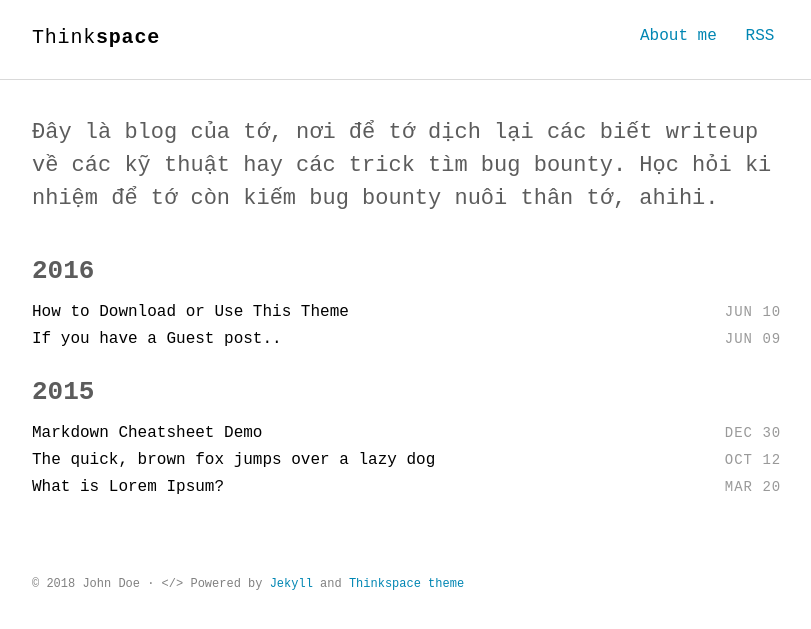
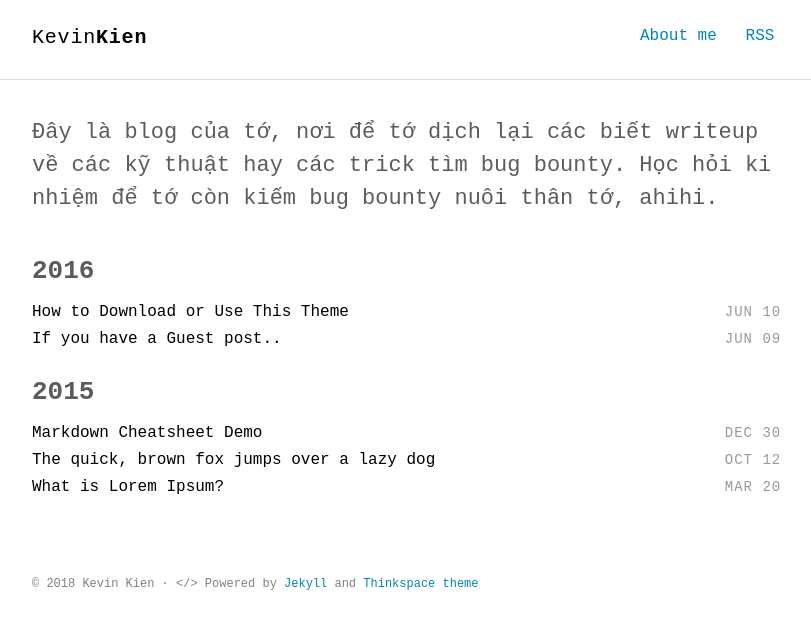
Before and after one commit to KevinKien/KevinKien.github.io, a Jekyll site: the page built from index.html, in a window 1280 px wide. Shown: the top 629 px of the page, without its empty margins (232-1043 px from the left). Built offline with Jekyll 4.4.1, drawn with Linux system fonts in a browser that asks for light colours; some web fonts are replaced.

Commit message:
Update _config.yml

```diff
--- a/_config.yml
+++ b/_config.yml
@@ -1,14 +1,11 @@
 # Site settings
-title_left    : "Think"
-title_right   : "space" # default: ""
-description   : "Minimalist Jekyll theme for technical writing blog."
-keywords      : "Jekyll, theme, free, download, SEO, blog, web, minimalist, thinkspace"
-url           : https://heiswayi.github.io/thinkspace # site url
+title_left    : "Kevin"
+title_right   : "Kien" # default: ""
+description   : ""
+url           : https://kevinkien.github.io # site url
 baseurl       : "" # apply repo name like "/myproject" if used under gh-pages branch, else (under master branch) just leave empty/blank
 cover         : "" # image uri like logo/cover image for site seo
 
-google_analytics  : UA-XXXXX-XX
-twitter_username  : ""
 comments_enabled  : false # if enabled (set to true), please provide your disqus_username
 disqus_shortname  : ""
 postshare_enabled : false
@@ -28,7 +25,7 @@
 
 # Author settings
 author:
-  name     : "John Doe"
+  name     : "Kevin Kien"
 
 plugins:
   - jekyll-sitemap
```
